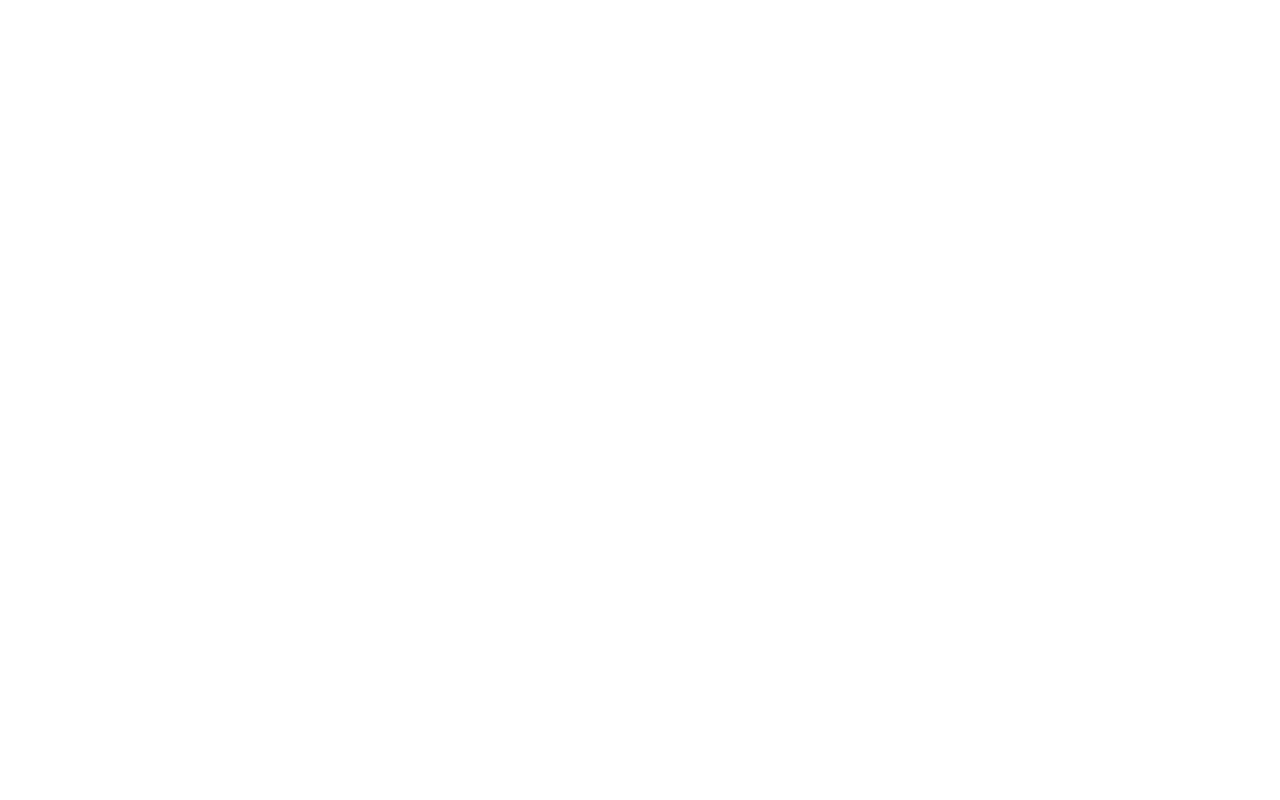
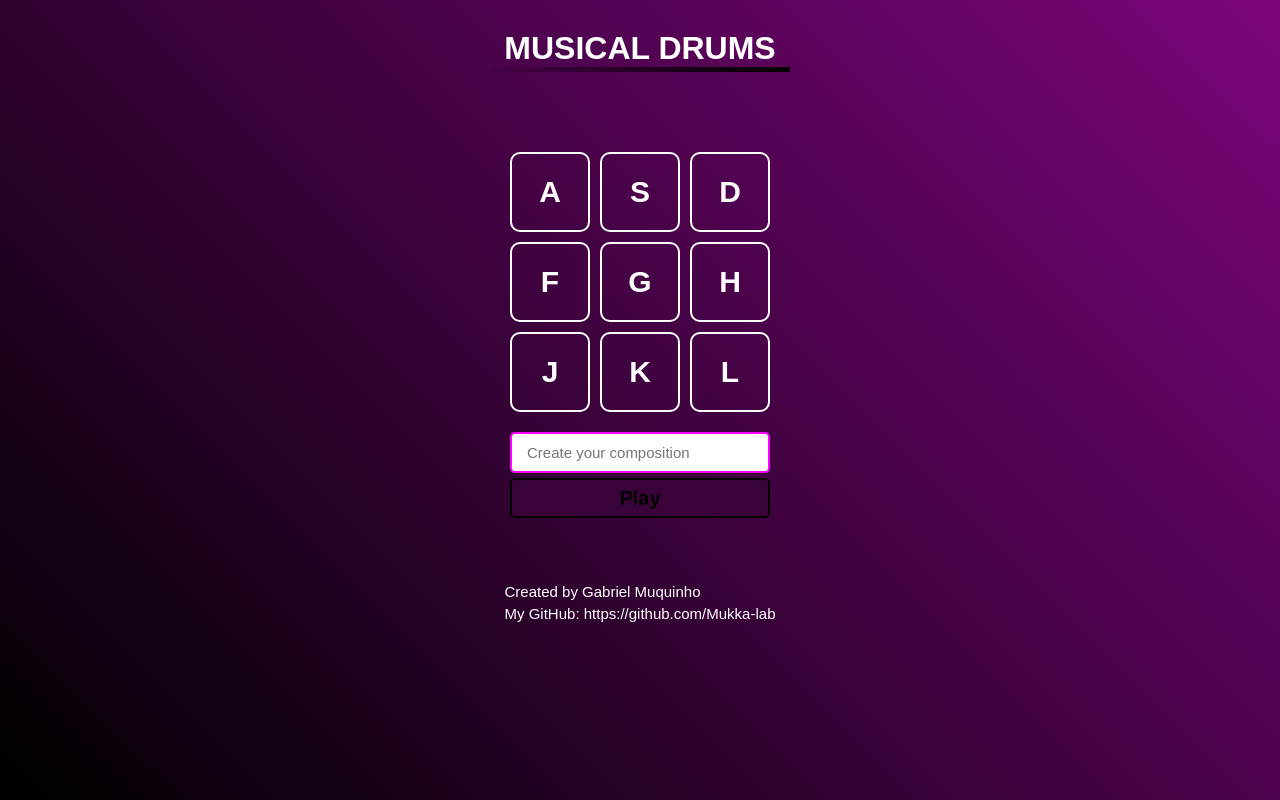
Before and after one commit to Mukka-lab/musical-drums, a plain HTML site: page index.html in a window 1280 px wide. Drawn offline with Linux system fonts and the light colour scheme.

Commit message:
HTML and CSS created, interface already finished

```diff
--- a/assets/styles/style.css
+++ b/assets/styles/style.css
@@ -1,6 +1,120 @@
+/* FORMATING */
+/* ========================================================================== */
+
 *{
     margin: 0;
     padding: 0;
     border: 0;
+    font-family: Arial, Helvetica, sans-serif;
     box-sizing: border-box;
 }
+
+body {
+    min-height: 100vh;
+    background: linear-gradient(45deg, black, rgb(124, 5, 124));
+}
+
+/* ========================================================================== */
+/* ========================================================================== */
+
+
+/* DRUMS */
+/* ========================================================================== */
+
+.drums{
+    display: flex;
+    justify-content: center;
+    align-items: center;
+    flex-direction: column;
+}
+
+.title{
+    display: flex;
+    align-items: center;
+    flex-direction: column;
+}
+
+h1 {
+    color: white;
+    margin-top: 30px;
+}
+
+.title-decoration{
+    height: 5px;
+    width: 300px;
+    background: linear-gradient(to left, black, rgb(71, 1, 71));
+    margin-bottom: 80px;
+}
+
+
+.keys {
+    display: grid;
+    grid-template-columns: repeat(3, 1fr);
+    gap: 10px;
+}
+.key {
+    width: 80px;
+    height: 80px;
+    border: 2px solid white;
+    border-radius: 10px;
+    color: white;
+    display: flex;
+    justify-content: center;
+    align-items: center;
+    font-size: 30px;
+    font-weight: bold;
+}
+.key .active {
+    border: 2px solid magenta;
+    border-radius: 10px;
+    color: magenta;
+}
+.key:hover{
+    cursor: pointer;
+}
+
+
+.composer {
+    width: 260px;
+    margin-top: 20px;
+}
+
+.composer input {
+    width: 100%;
+    outline: none;
+    font-size: 15px;
+    padding: 10px 15px;
+    border: 2px solid magenta;
+    border-radius: 5px;
+    background-color: white;
+    color: white;
+}
+.composer button {
+    width: 100%;
+    height: 40px;
+    border: 2px solid black;
+    border-radius: 5px;
+    background-color: #390239;
+    color: black;
+    font-weight: bold;
+    font-size: 20px;
+    margin-top: 5px;
+}
+.composer button:hover {
+    background-color: rgba(0, 0, 0, 0.2);
+    cursor: pointer;
+}
+
+
+/* FOOTER */
+/* ========================================================================== */
+
+footer {
+    margin-top: 60px;
+}
+
+footer p{
+    font-size: 15px;
+    color: white;
+    margin: 5px 0;
+}
--- a/index.html
+++ b/index.html
@@ -10,8 +10,50 @@
 <body>
 
 
+    <div class="title">
+        <h1>MUSICAL DRUMS</h1>
+        <div class="title-decoration"></div>
+    </div>
 
 
+        <div class="drums">
+            <div class="keys">
+                <div data-key="keya" class="key">A</div>
+                <div data-key="keys" class="key">S</div>
+                <div data-key="keyd" class="key">D</div>
+
+                <div data-key="keyf" class="key">F</div>
+                <div data-key="keyg" class="key">G</div>
+                <div data-key="keyh" class="key">H</div>
+
+                <div data-key="keyj" class="key">J</div>
+                <div data-key="keyk" class="key">K</div>
+                <div data-key="keyl" class="key">L</div>
+            </div>
+
+            <div class="composer">
+                <input type="text" id="input" placeholder="Create your composition" />
+                <button>Play</button>
+            </div>
+
+            <footer>
+                <p>Created by Gabriel Muquinho</p>
+                <p>My GitHub: https://github.com/Mukka-lab</p>
+            </footer>
+
+        </div>
+
+        <!-- SONGS -->
+        <audio id="s_keyq" src="sounds/keyq.wav"></audio>
+        <audio id="s_keyw" src="sounds/keyw.wav"></audio>
+        <audio id="s_keye" src="sounds/keye.wav"></audio>
+        <audio id="s_keya" src="sounds/keya.wav"></audio>
+        <audio id="s_keys" src="sounds/keys.wav"></audio>
+        <audio id="s_keyd" src="sounds/keyd.wav"></audio>
+        <audio id="s_keyz" src="sounds/keyz.wav"></audio>
+        <audio id="s_keyx" src="sounds/keyx.wav"></audio>
+        <audio id="s_keyc" src="sounds/keyc.wav"></audio>
+        <!-- ==================================================== -->
 
     <!-- JAVASCRIPT -->
     <script src="assets/scripts/script.js"></script>
```
